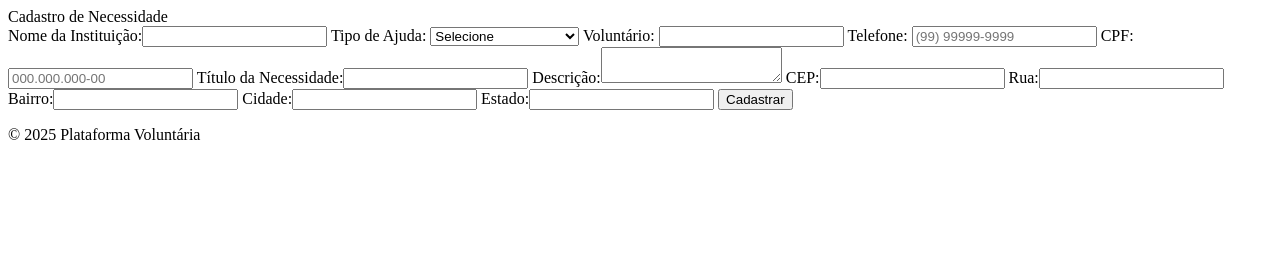
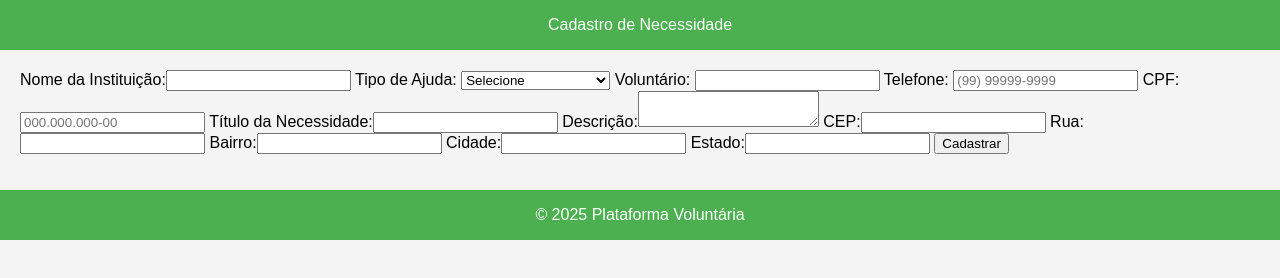
Before and after one commit to SrJhol/ProjetoVol, a plain HTML site: page cadastro.html in a window 1280 px wide. Drawn offline with Linux system fonts and the light colour scheme.

Commit message:
style: adiciona CSS global com layout base e linka às páginas HTML
Estilo aplicado ao body, header, footer e main. CSS vinculado às três páginas .

```diff
--- a/cadastro.html
+++ b/cadastro.html
@@ -3,6 +3,7 @@
     <meta charset="UTF-8">
     <meta name="viewport" content="width=device-width, initial-scale=1.0">
     <title>Cadastro de Necessidade</title>
+     <link rel="stylesheet" href="style.css">
 </head>
 <body>
     <header>Cadastro de Necessidade</header>
--- /dev/null
+++ b/style.css
@@ -0,0 +1,23 @@
+body {
+    font-family: Arial, sans-serif;
+    margin: 0;
+    padding: 0;
+    background-color: #f4f4f4;
+}
+
+header {
+    background-color: #4CAF50;
+    color: white;
+    text-align: center;
+    padding: 1em;
+}
+
+footer {
+    background-color: #4CAF50;
+    color: white;
+    text-align: center;
+    padding: 1em;
+}
+main {
+    padding: 20px;
+}
```
Also changed, not shown: index.html (+1 -0 lines), visualizar.html (+1 -0 lines).
